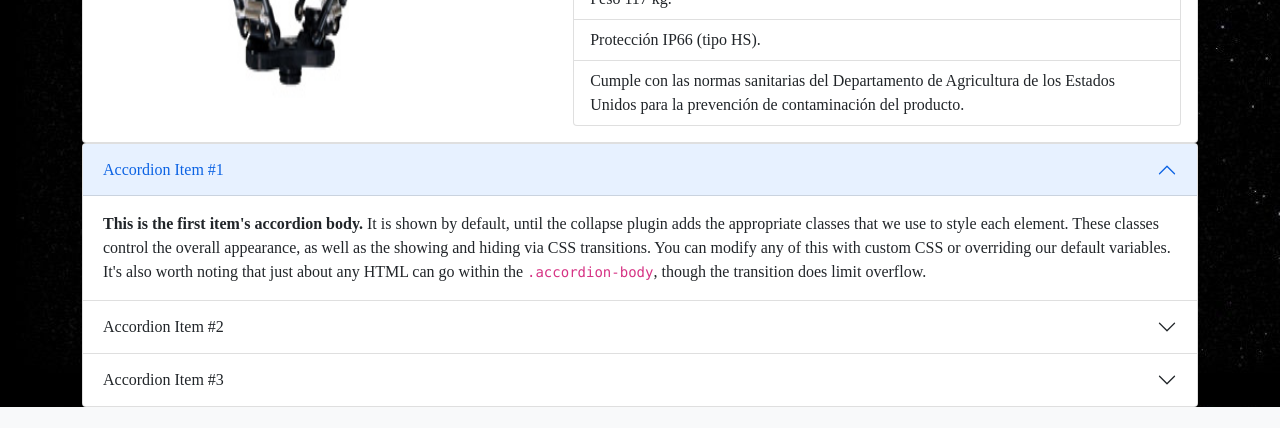
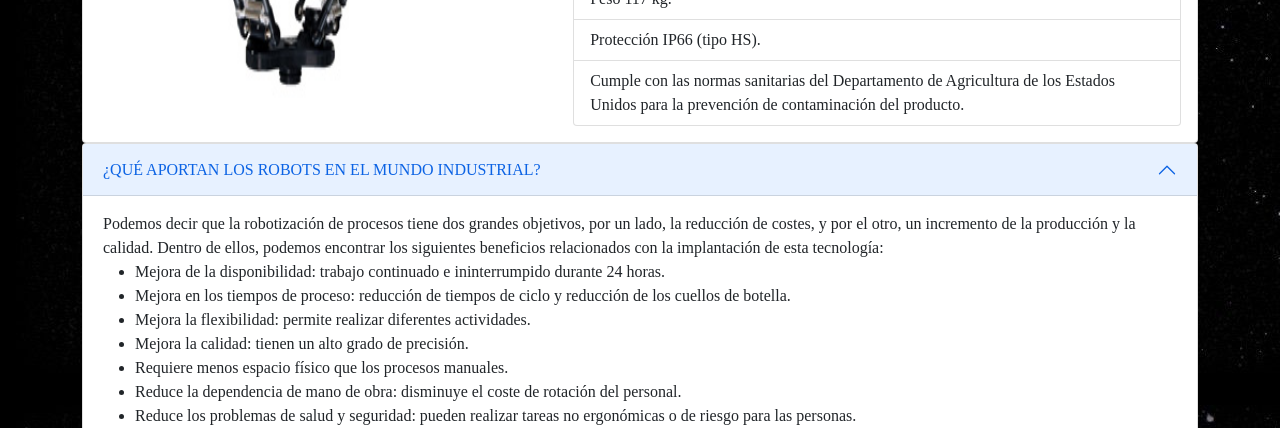
Before and after one commit to mgauna2000/robotica-SN, a website: page pages/p-delta.html in a window 1280 px wide. Shown: the part 691-1119 px from the top of the page. Drawn offline with nearby package versions, Linux system fonts and the light colour scheme; a web font is replaced by a local one.

Commit message:
update pages

```diff
--- a/pages/p-delta.html
+++ b/pages/p-delta.html
@@ -99,55 +99,55 @@
   <div class="container accordion" id="accordionExample">
     <div class="accordion-item">
       <h2 class="accordion-header" id="headingOne">
-        <button class="accordion-button" type="button" data-bs-toggle="collapse" data-bs-target="#collapseOne"
-          aria-expanded="true" aria-controls="collapseOne">
-          Accordion Item #1
+        <button class="accordion-button" type="button" data-bs-toggle="collapse" data-bs-target="#collapseOne" aria-expanded="true" aria-controls="collapseOne">
+          ¿QUÉ APORTAN LOS ROBOTS EN EL MUNDO INDUSTRIAL?
         </button>
       </h2>
-      <div id="collapseOne" class="accordion-collapse collapse show" aria-labelledby="headingOne"
-        data-bs-parent="#accordionExample">
+      <div id="collapseOne" class="accordion-collapse collapse show" aria-labelledby="headingOne" data-bs-parent="#accordionExample">
         <div class="accordion-body">
-          <strong>This is the first item's accordion body.</strong> It is shown by default, until the collapse plugin
-          adds the appropriate classes that we use to style each element. These classes control the overall appearance,
-          as well as the showing and hiding via CSS transitions. You can modify any of this with custom CSS or
-          overriding our default variables. It's also worth noting that just about any HTML can go within the
-          <code>.accordion-body</code>, though the transition does limit overflow.
+          Podemos decir que la robotización de procesos tiene dos grandes objetivos, por un lado, la reducción de costes, y por el otro, un incremento de la producción y la calidad. Dentro de ellos, podemos encontrar los siguientes beneficios relacionados con la implantación de esta tecnología:
+          <ul>
+            <li>Mejora de la disponibilidad: trabajo continuado e ininterrumpido durante 24 horas.</li>
+            <li>Mejora en los tiempos de proceso: reducción de tiempos de ciclo y reducción de los cuellos de botella.</li>
+            <li>Mejora la flexibilidad: permite realizar diferentes actividades.</li>
+            <li>Mejora la calidad: tienen un alto grado de precisión.</li>
+            <li>Requiere menos espacio físico que los procesos manuales.</li>
+            <li>Reduce la dependencia de mano de obra: disminuye el coste de rotación del personal.</li>
+            <li>Reduce los problemas de salud y seguridad: pueden realizar tareas no ergonómicas o de riesgo para las personas.</li>
+            <li>Reduce el coste de capital, debido a que esta tecnología cada vez más consume menos energía y requiere de menos mantenimiento.</li>
+          </ul>
         </div>
       </div>
     </div>
     <div class="accordion-item">
       <h2 class="accordion-header" id="headingTwo">
-        <button class="accordion-button collapsed" type="button" data-bs-toggle="collapse" data-bs-target="#collapseTwo"
-          aria-expanded="false" aria-controls="collapseTwo">
-          Accordion Item #2
+        <button class="accordion-button collapsed" type="button" data-bs-toggle="collapse" data-bs-target="#collapseTwo" aria-expanded="false" aria-controls="collapseTwo">
+          ¿CÓMO IDENTIFICO QUÉ ROBOT ES EL MEJOR PARA UNA APLICACIÓN DETERMINADA?
         </button>
       </h2>
-      <div id="collapseTwo" class="accordion-collapse collapse" aria-labelledby="headingTwo"
-        data-bs-parent="#accordionExample">
+      <div id="collapseTwo" class="accordion-collapse collapse" aria-labelledby="headingTwo" data-bs-parent="#accordionExample">
         <div class="accordion-body">
-          <strong>This is the second item's accordion body.</strong> It is hidden by default, until the collapse plugin
-          adds the appropriate classes that we use to style each element. These classes control the overall appearance,
-          as well as the showing and hiding via CSS transitions. You can modify any of this with custom CSS or
-          overriding our default variables. It's also worth noting that just about any HTML can go within the
-          <code>.accordion-body</code>, though the transition does limit overflow.
+          Los aspectos que las empresas deben tener en cuenta a la hora de determinar la alternativa robótica óptima se basan en los siguientes puntos:
+          <ul>
+            <li>Objetivo de la automatización, es decir, qué se pretende automatizar, tipo de trabajo a realizar y qué tipo de contacto se espera que tengan el robot y el operario. Es importante preguntarse si en el proceso que se pretende robotizar es necesaria la interacción con el humano y si la misma debe ser continua o puntual.</li>
+            <li>Tiempos de ciclo y velocidad</li>
+            <li>Capacidad de carga.</li>
+            <li>Área de trabajo.</li>
+            <li>Flexibilidad que se requiere.</li>
+            <li>Precisión y repetitividad</li>
+          </ul>
         </div>
       </div>
     </div>
     <div class="accordion-item">
       <h2 class="accordion-header" id="headingThree">
-        <button class="accordion-button collapsed" type="button" data-bs-toggle="collapse"
-          data-bs-target="#collapseThree" aria-expanded="false" aria-controls="collapseThree">
-          Accordion Item #3
+        <button class="accordion-button collapsed" type="button" data-bs-toggle="collapse" data-bs-target="#collapseThree" aria-expanded="false" aria-controls="collapseThree">
+          ¿CUÁl ES EL FUTURO DE LA ROBÓTICA?
         </button>
       </h2>
-      <div id="collapseThree" class="accordion-collapse collapse" aria-labelledby="headingThree"
-        data-bs-parent="#accordionExample">
+      <div id="collapseThree" class="accordion-collapse collapse" aria-labelledby="headingThree" data-bs-parent="#accordionExample">
         <div class="accordion-body">
-          <strong>This is the third item's accordion body.</strong> It is hidden by default, until the collapse plugin
-          adds the appropriate classes that we use to style each element. These classes control the overall appearance,
-          as well as the showing and hiding via CSS transitions. You can modify any of this with custom CSS or
-          overriding our default variables. It's also worth noting that just about any HTML can go within the
-          <code>.accordion-body</code>, though the transition does limit overflow.
+          Para el año 2022, se estima que se instalarán casi 2 millones de nuevas unidades de robots industriales en fábricas de todo el mundo. Cuando hablamos de robótica industrial, nos referimos a los diferentes tipos de sistemas autómatas empleados en procesos de fabricación.
         </div>
       </div>
     </div>
```
Also changed, not shown: pages/p-paletizador.html (+30 -30 lines), pages/p-scara.html (+30 -30 lines).
